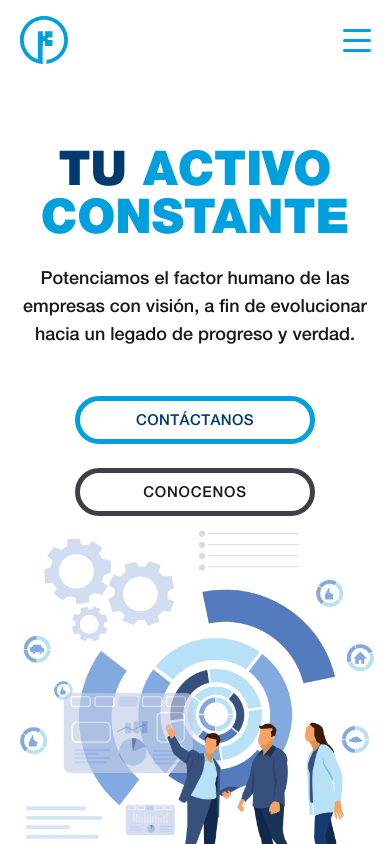
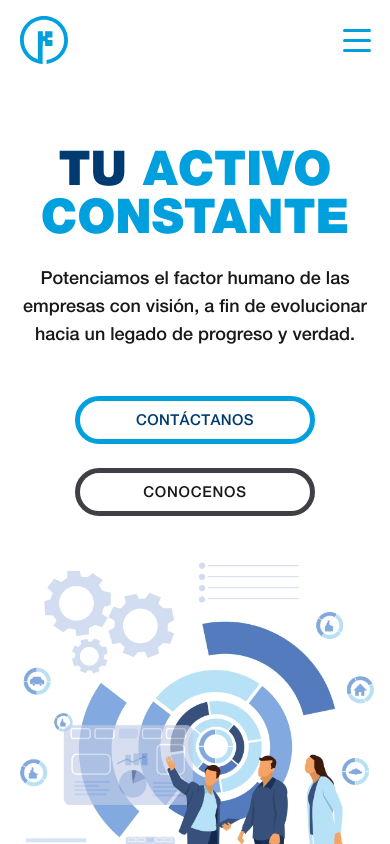
Before and after one commit to saufth/keyperspot, a Next.js app: page / in a window 390 px wide. Shown: the top 844 px of the page. Built offline with nearby package versions, Linux system fonts and the light colour scheme.

Commit message:
Hero image space fixed

```diff
--- a/src/styles/pages/HomePage.module.css
+++ b/src/styles/pages/HomePage.module.css
@@ -64,6 +64,8 @@
   @apply
     /* Sizing */
     w-full md:w-1/2
+    /* Spacing */
+    mt-8 md:mt-0
     /* Flexbox & Grid */
     grid
     place-content-center;
```
